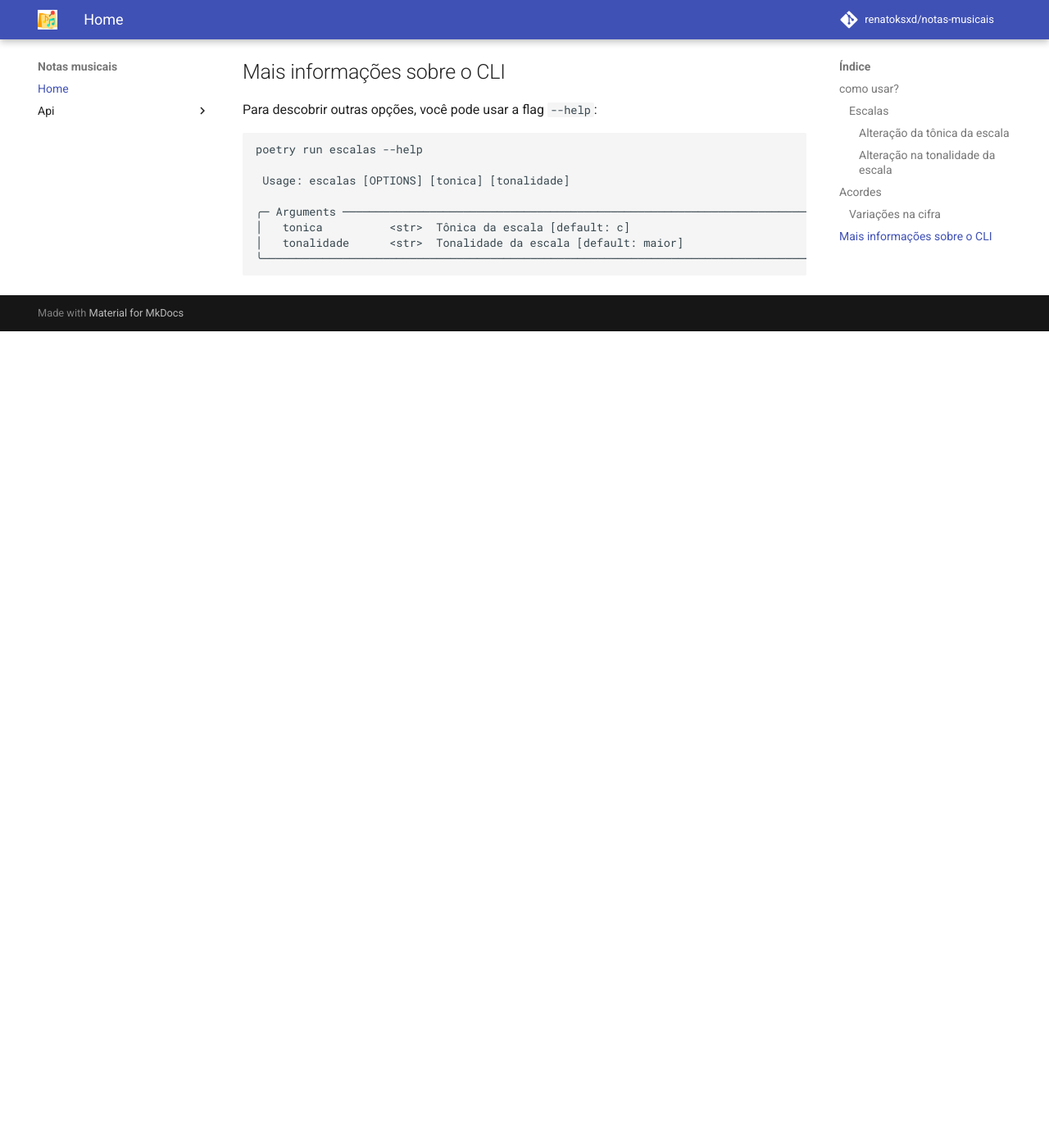
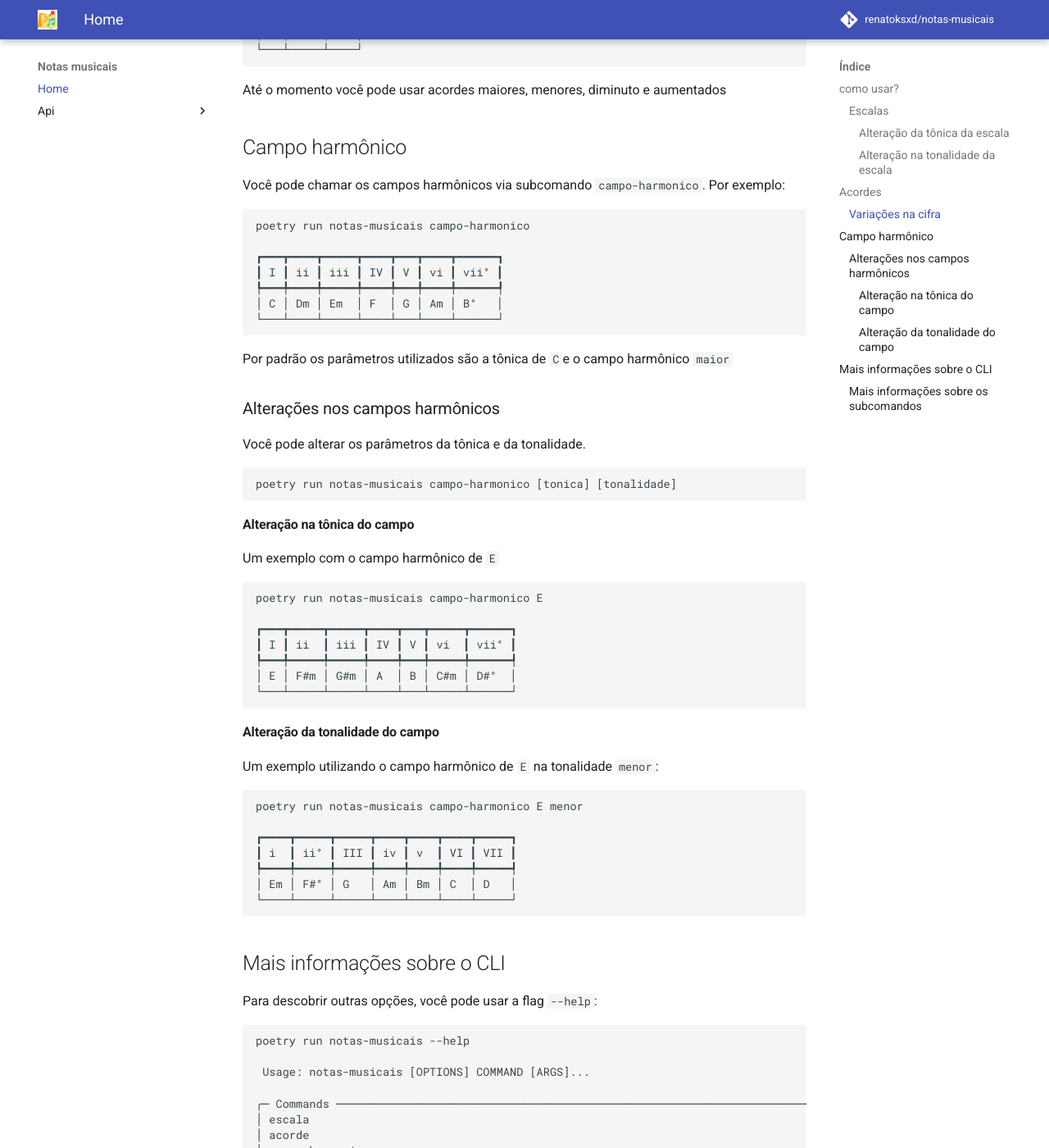
Before and after one commit to renatoksxd/notas-musicais, an MkDocs documentation site: the page built from docs/index.md, in a window 1280 px wide and 1400 px high, scrolled down 2212 px. Shown: the whole window at 82% size. Built offline with MkDocs 1.6.1 and Material for MkDocs 9.7.7, drawn with Linux system fonts in a browser that asks for light colours; comment, search, counter and statistics services are not loaded; before the commit the page ends 2616 px from its top, so only the background shows below that; some of the changed text lies outside the part shown.

Commit message:
Atualização da documentação para contemplar o subcomando de campos-harmônicos

````diff
--- a/docs/index.md
+++ b/docs/index.md
@@ -1,7 +1,9 @@
 ![logo notas musicais](assets/logo%20notas%20musicais.png){width="300" .center}
 # Notas Musicais
 
-Notas musicais é um CLI para ajudar na formação de escalas e acordes
+Notas musicais é um CLI para ajudar na formação de escalas, acordes e campos harmônicos.
+
+Toda a aplicação é baseada em um comando chamado `notas-musicais`. Esse comando tem um subcomando relacionado a cada ação que a aplicação pode realizar. Como `escalas`, `acordes` e `campo-harmonico`
 
 Temos dois comandos disponíveis: `escala` e `acorde`
 
@@ -89,17 +91,89 @@
 ```
 
 Até o momento você pode usar acordes maiores, menores, diminuto e aumentados
+
+## Campo harmônico
+
+Você pode chamar os campos harmônicos via subcomando `campo-harmonico`. Por exemplo:
+
+```bash
+poetry run notas-musicais campo-harmonico
+
+┏━━━┳━━━━┳━━━━━┳━━━━┳━━━┳━━━━┳━━━━━━┓
+┃ I ┃ ii ┃ iii ┃ IV ┃ V ┃ vi ┃ vii° ┃
+┡━━━╇━━━━╇━━━━━╇━━━━╇━━━╇━━━━╇━━━━━━┩
+│ C │ Dm │ Em  │ F  │ G │ Am │ B°   │
+└───┴────┴─────┴────┴───┴────┴──────┘
+```
+
+Por padrão os parâmetros utilizados são a tônica de `C`e o campo harmônico `maior`
+
+### Alterações nos campos harmônicos
+
+Você pode alterar os parâmetros da tônica e da tonalidade.
+
+```bash
+poetry run notas-musicais campo-harmonico [tonica] [tonalidade]
+```
+
+#### Alteração na tônica do campo
+
+Um exemplo com o campo harmônico de `E`
+
+```bash
+poetry run notas-musicais campo-harmonico E
+
+┏━━━┳━━━━━┳━━━━━┳━━━━┳━━━┳━━━━━┳━━━━━━┓
+┃ I ┃ ii  ┃ iii ┃ IV ┃ V ┃ vi  ┃ vii° ┃
+┡━━━╇━━━━━╇━━━━━╇━━━━╇━━━╇━━━━━╇━━━━━━┩
+│ E │ F#m │ G#m │ A  │ B │ C#m │ D#°  │
+└───┴─────┴─────┴────┴───┴─────┴──────┘
+```
+
+#### Alteração da tonalidade do campo
+
+Um exemplo utilizando o campo harmônico de `E` na tonalidade `menor`:
+
+```bash
+poetry run notas-musicais campo-harmonico E menor
+
+┏━━━━┳━━━━━┳━━━━━┳━━━━┳━━━━┳━━━━┳━━━━━┓
+┃ i  ┃ ii° ┃ III ┃ iv ┃ v  ┃ VI ┃ VII ┃
+┡━━━━╇━━━━━╇━━━━━╇━━━━╇━━━━╇━━━━╇━━━━━┩
+│ Em │ F#° │ G   │ Am │ Bm │ C  │ D   │
+└────┴─────┴─────┴────┴────┴────┴─────┘
+```
+
 ## Mais informações sobre o CLI
 
 Para descobrir outras opções, você pode usar a flag `--help`:
 
 ```bash
-poetry run escalas --help
+poetry run notas-musicais --help
 
- Usage: escalas [OPTIONS] [tonica] [tonalidade]
+ Usage: notas-musicais [OPTIONS] COMMAND [ARGS]...
 
-╭─ Arguments ─────────────────────────────────────────────────────────────────────────────────────────╮
-│   tonica          <str>  Tônica da escala [default: c]                                              │
-│   tonalidade      <str>  Tonalidade da escala [default: maior]                                      │
-╰─────────────────────────────────────────────────────────────────────────────────────────────────────╯
+╭─ Commands ───────────────────────────────────────────────────────────────────────────────────────────╮
+│ escala                                                                                               │
+│ acorde                                                                                               │
+│ campo-harmonico                                                                                      │
+╰──────────────────────────────────────────────────────────────────────────────────────────────────────╯
 ```
+
+### Mais informações sobre os subcomandos
+
+As informações sobre os subcomandos podem ser acessadas usando a flag `--help` após o nome do parâmetro. Um exemplo do uso do `help` nos campos harmônicos:
+
+```bash
+poetry run notas-musicais campo-harmonico --help
+
+ Usage: notas-musicais campo-harmonico [OPTIONS] [tonica] [tonalidade]
+
+╭─ Arguments ──────────────────────────────────────────────────────────────────────────────────────────╮
+│   tonica          <str>  Tônica do campo harmônico [default: c]                                      │
+│   tonalidade      <str>  Tonalidade do campo harmônico [default: maior]                              │
+╰──────────────────────────────────────────────────────────────────────────────────────────────────────╯
+╭─ Options ────────────────────────────────────────────────────────────────────────────────────────────╮
+│ --help          Show this message and exit.                                                          │
+╰──────────────────────────────────────────────────────────────────────────────────────────────────────╯
+```
````
